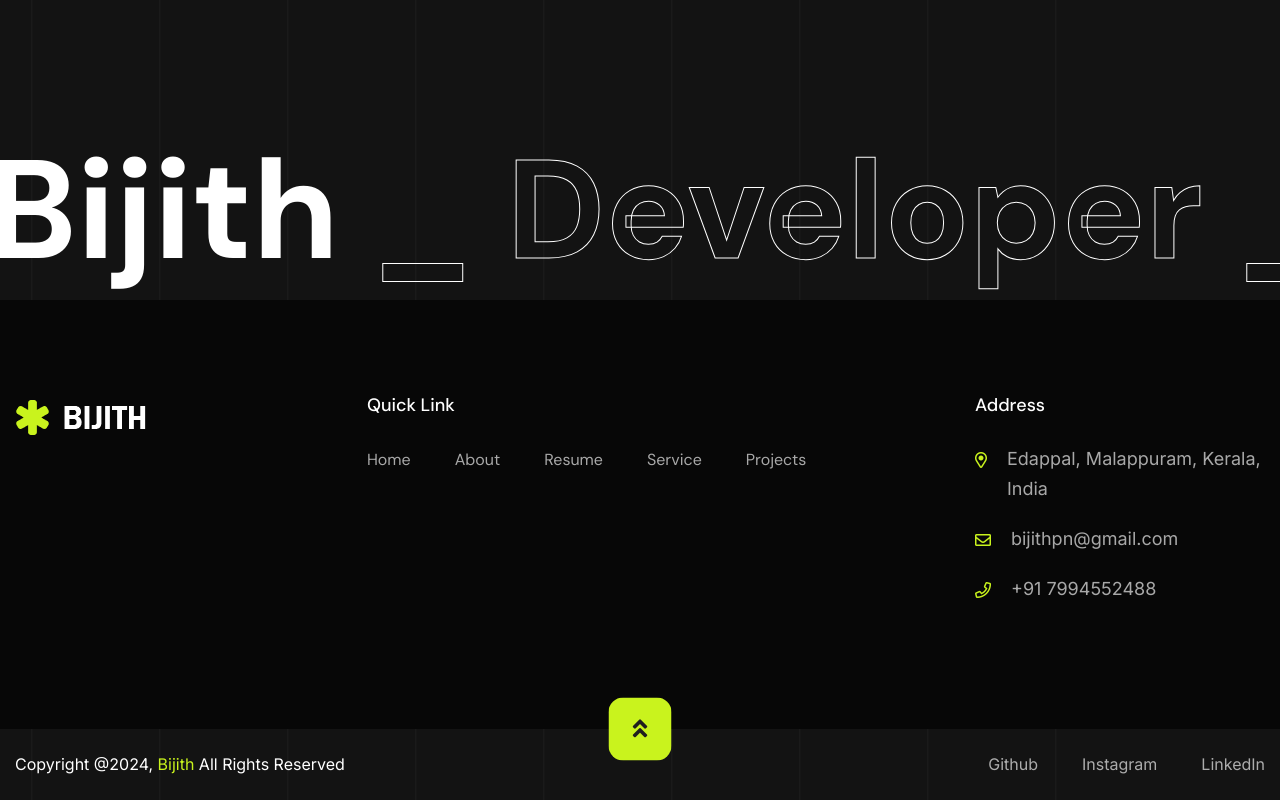
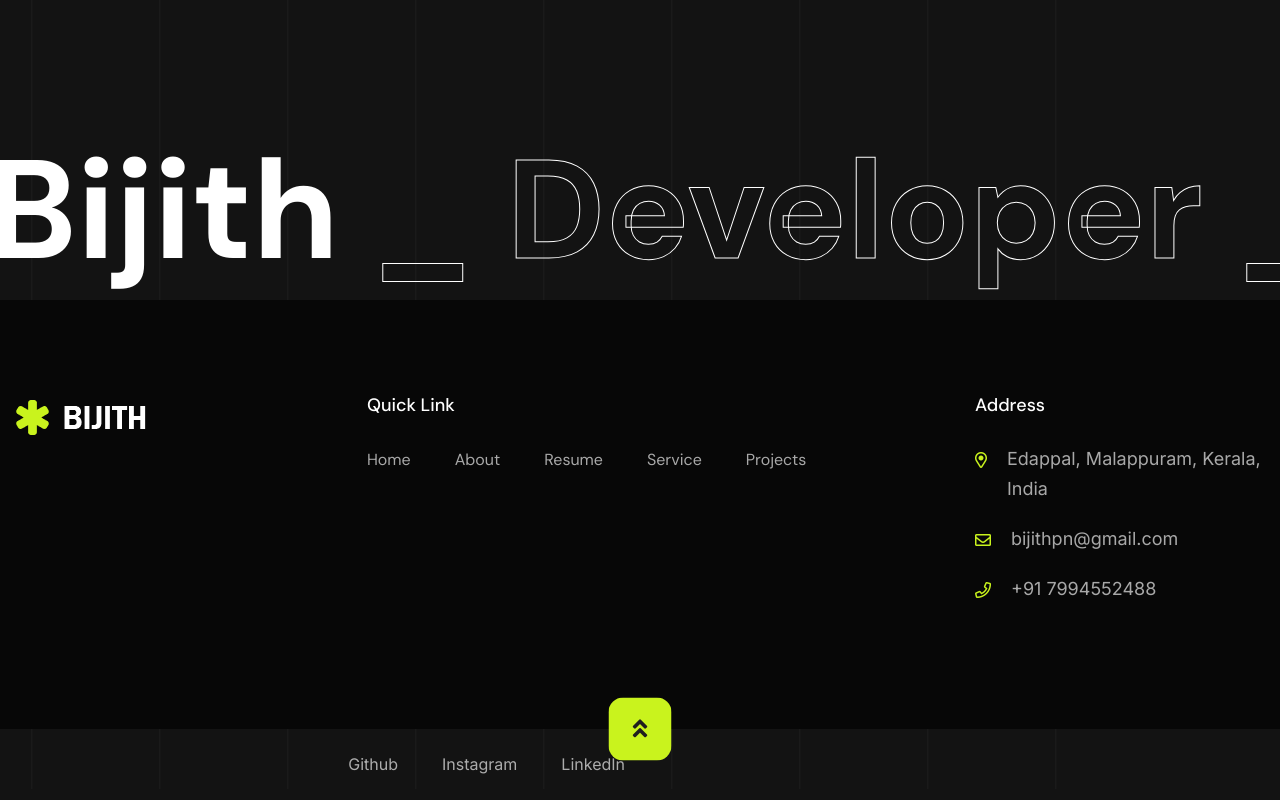
Before and after one commit to bijith-git/bijith-portfolio, a Next.js app: page / in a window 1280 px wide. Shown: the part 7472-8272 px from the top of the page. Built offline with nearby package versions, Linux system fonts and the light colour scheme.

Commit message:
cpyright removed

```diff
--- a/layout/Footer.js
+++ b/layout/Footer.js
@@ -96,7 +96,7 @@
       <div className="footer-bottom pt-20 pb-5 rpt-25">
         <div className="container">
           <div className="row">
-            <div className="col-lg-6">
+            {/* <div className="col-lg-6">
               <div className="copyright-text">
                 <p>
                   Copyright @{date},{" "}
@@ -106,7 +106,7 @@
                   All Rights Reserved
                 </p>
               </div>
-            </div>
+            </div> */}
             <div className="col-lg-6 text-lg-end">
               <ul className="footer-bottom-nav">
                 <li>
```
